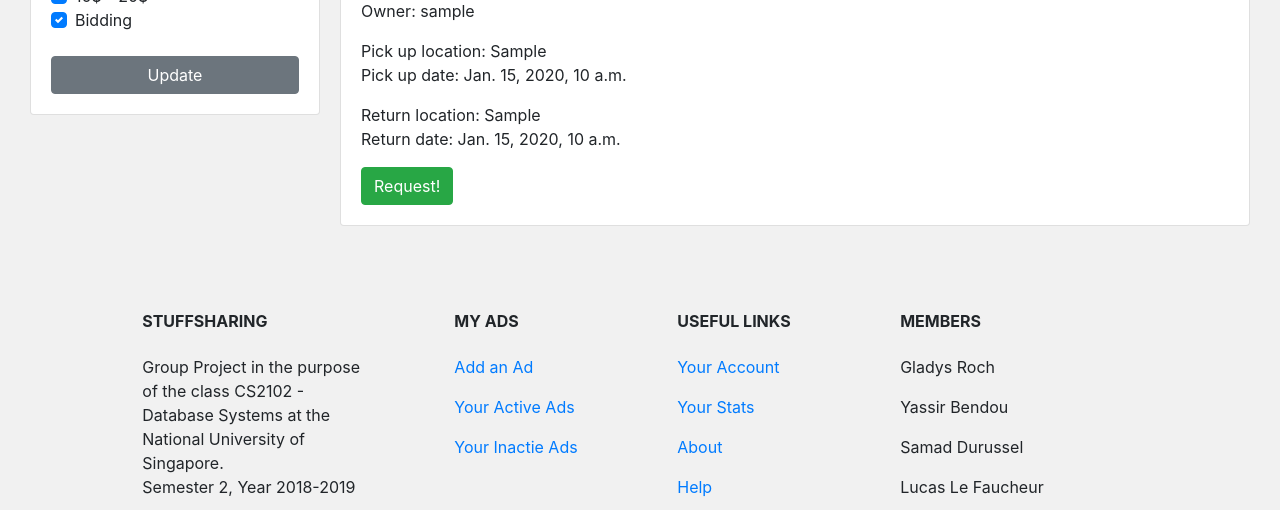
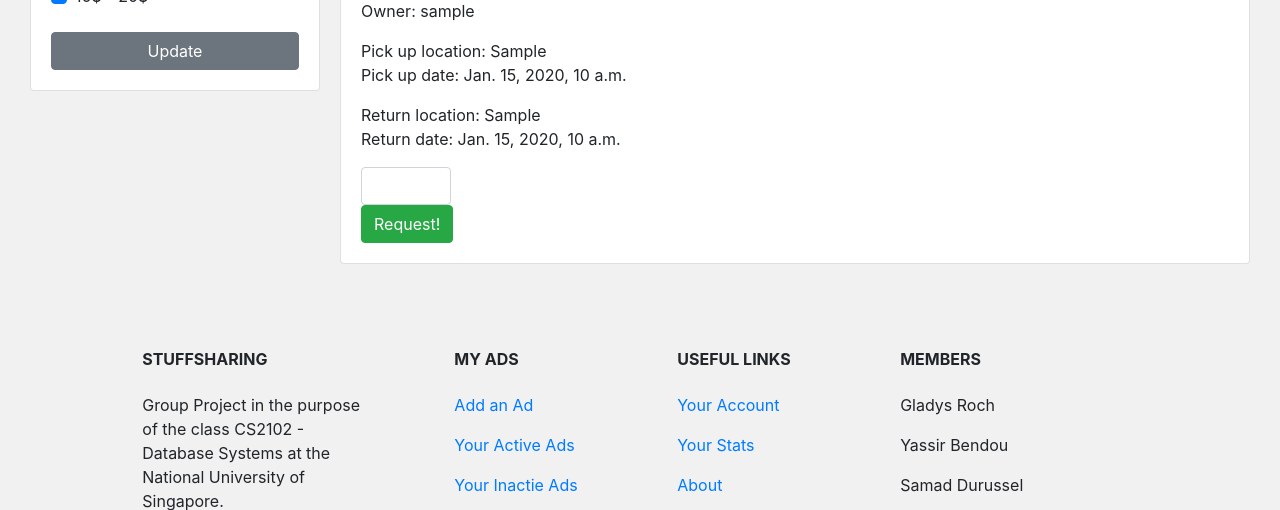
Before and after one commit to lucaslefaucheur/cs2102StuffSharing, a Django app: template django_project/stuffsharing/templates/stuffsharing/search.html in a window 1280 px wide. Shown: the part 512-1022 px from the top of the page. Run offline with Django 3.2, Linux system fonts and the light colour scheme; tables that the repository leaves empty hold one stand-in row (values such as "Sample post"); the template is opened without the code that fills it: values that come from a table or form of the project are taken from there, most other values are stand-ins (such as "Sample title", 1, 10 or a date in 2020); some libraries are stand-ins or nearby versions.

Commit message:
modified search.html
- supprimer l'option "bid" dans les criteres
- ajouter une entrée pour mettre un prix avant de faire une requete

```diff
--- a/django_project/stuffsharing/templates/stuffsharing/search.html
+++ b/django_project/stuffsharing/templates/stuffsharing/search.html
@@ -52,10 +52,6 @@
                 <input type="checkbox" class="custom-control-input" id="checkbox10" checked>
                 <label class="custom-control-label" for="checkbox10">10$ - 20$</label>
             </div>
-            <div class="custom-control custom-checkbox">
-                <input type="checkbox" class="custom-control-input" id="checkbox11" checked>
-                <label class="custom-control-label" for="checkbox11">Bidding</label>
-            </div>
             <br>
             <button type="button" class="btn btn-secondary">Update</button>
         </div>
@@ -92,7 +88,10 @@
 			<p>Owner: {{p.owner.user.username}}</p>
 			<p>Pick up location: {{p.pickupAdress}} <br>Pick up date: {{p.start_date}}</p>
 			<p>Return location: {{p.returnAdress}} <br>Return date: {{p.end_date}}</p>
-            <div><button type="button" class="btn btn-success">Request!</button></div>
+            <div>
+                <input  class="form-control" style="width: 90px;">
+                <button type="button" class="btn btn-success">Request!</button>
+            </div>
         </div>
         {% endfor %}
 
```
